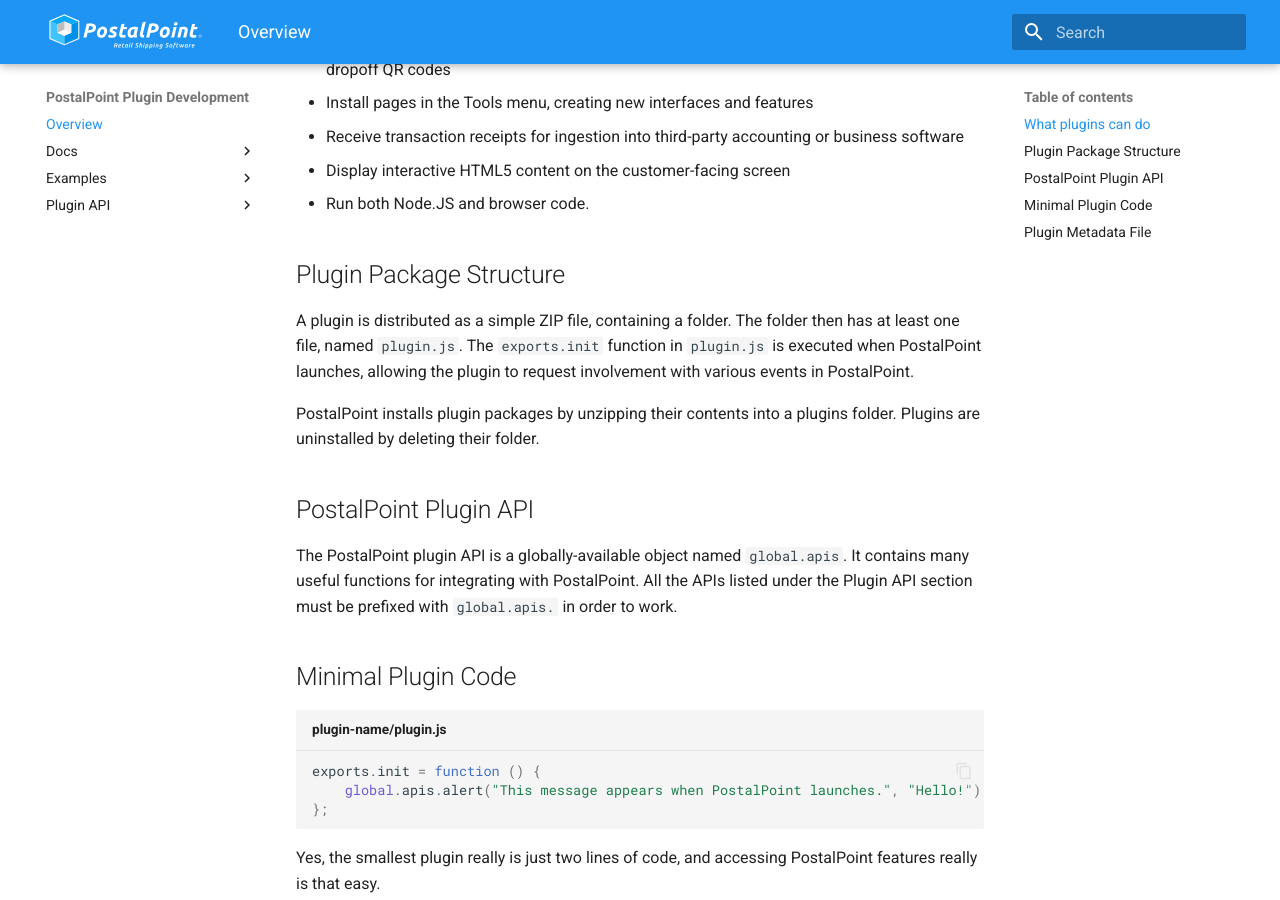
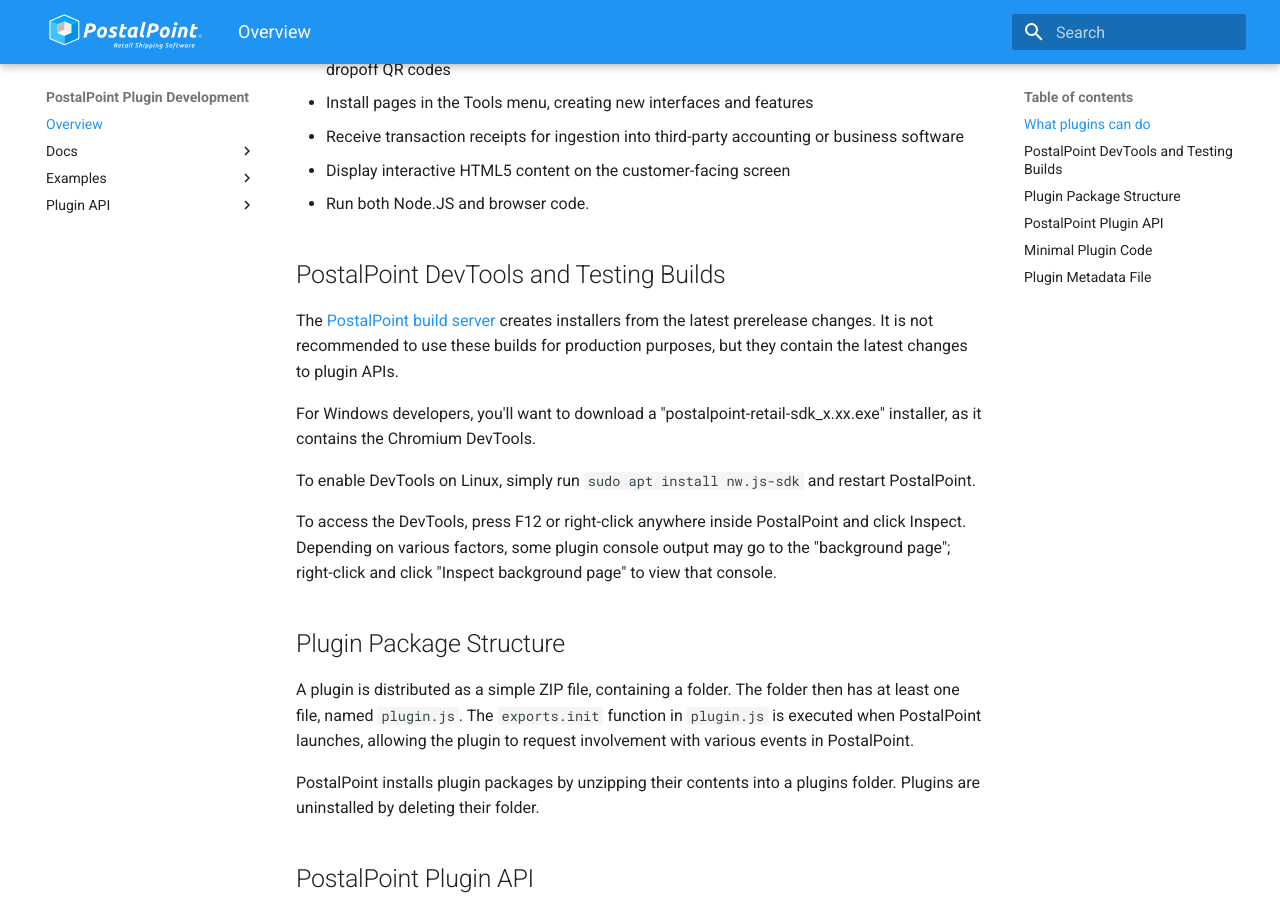
Before and after one commit to PostalPortal/PostalPoint_Plugins, an MkDocs documentation site: the page built from docs/index.md, in a window 1280 px wide and 900 px high, scrolled down 441 px. Built offline with MkDocs 1.6.1 and Material for MkDocs 9.7.7, drawn with Linux system fonts in a browser that asks for light colours; plug-ins that fetch from the network failed and are left out; the version menu is left out.

Commit message:
Add info about devtools and testing builds

```diff
--- a/docs/index.md
+++ b/docs/index.md
@@ -13,6 +13,21 @@
 * Receive transaction receipts for ingestion into third-party accounting or business software
 * Display interactive HTML5 content on the customer-facing screen
 * Run both Node.JS and browser code.
+
+## PostalPoint DevTools and Testing Builds
+
+The [PostalPoint build server](https://build.netsyms.net/job/PostalPoint_Retail/)
+creates installers from the latest prerelease changes. It is not recommended to use these
+builds for production purposes, but they contain the latest changes to plugin APIs.
+
+For Windows developers, you'll want to download a "postalpoint-retail-sdk_x.xx.exe" installer,
+as it contains the Chromium DevTools.
+
+To enable DevTools on Linux, simply run `sudo apt install nw.js-sdk` and restart PostalPoint.
+
+To access the DevTools, press F12 or right-click anywhere inside PostalPoint and click Inspect.
+Depending on various factors, some plugin console output may go to the "background page";
+right-click and click "Inspect background page" to view that console.
 
 ## Plugin Package Structure
 
```
